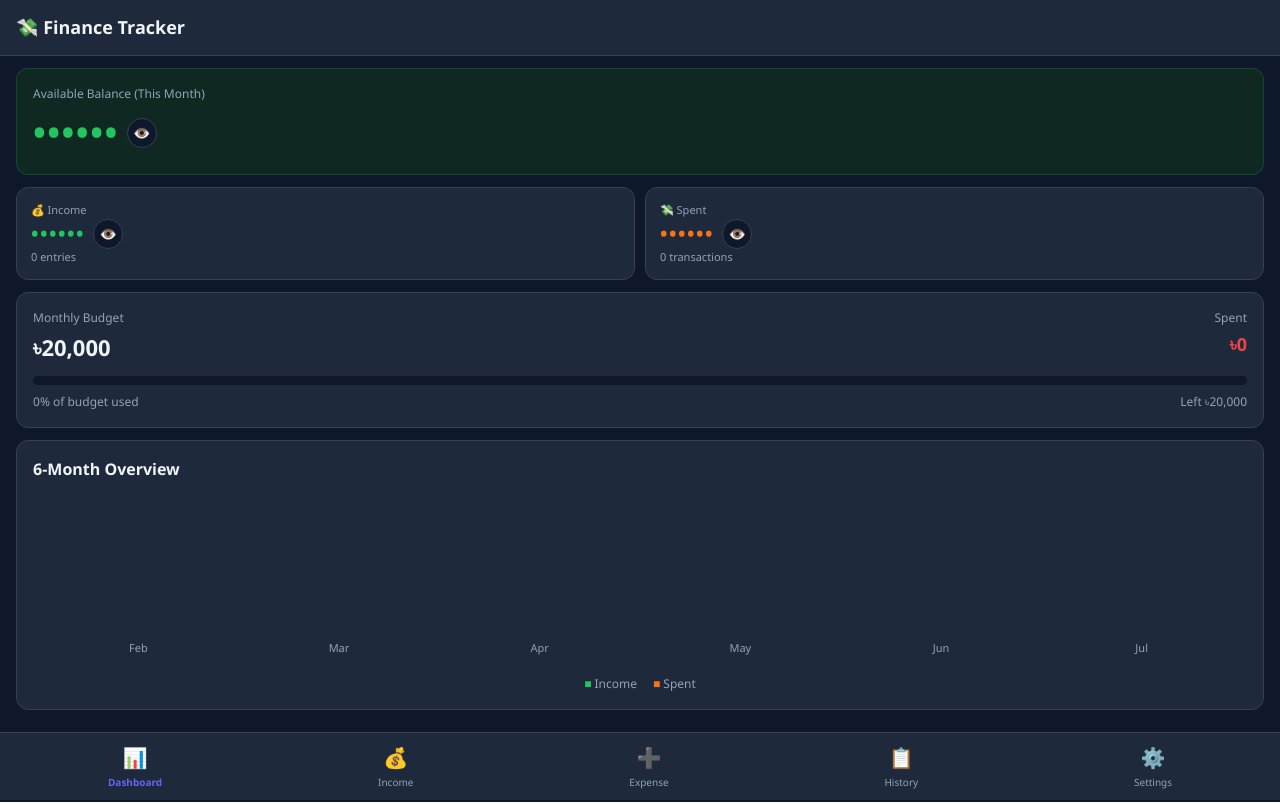
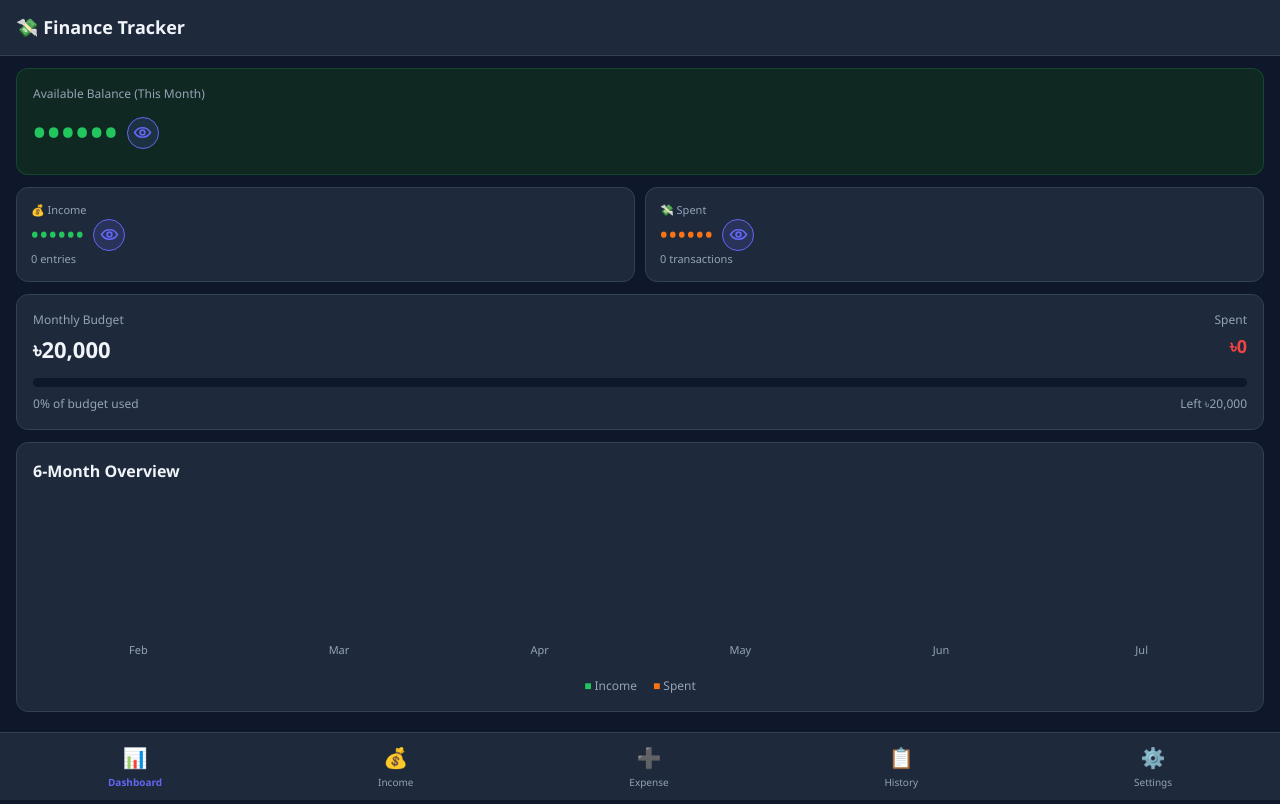
Before and after one commit to Aryamuh-ynah/Personal-Finance-Tracker, a React (Create React App) app: page / in a window 1280 px wide. Built offline with nearby package versions, Linux system fonts and the light colour scheme.

Commit message:
Use theme-colored eye icon for hidden amounts

```diff
--- a/src/App.css
+++ b/src/App.css
@@ -229,6 +229,27 @@
 .appearance-toggle:hover {
   filter: brightness(1.08);
 }
+/* Amount eye button styles */
+.amount-eye-btn {
+  width: 32px;
+  height: 32px;
+  border-radius: 999px;
+  border: 1px solid var(--primary);
+  background: var(--primary-soft);
+  color: var(--primary);
+  display: flex;
+  align-items: center;
+  justify-content: center;
+  cursor: pointer;
+  flex-shrink: 0;
+  transition: 0.15s ease;
+}
+
+.amount-eye-btn:hover {
+  filter: brightness(1.12);
+  transform: scale(1.04);
+}
+/* Theme selection styles */
 
 .theme-grid {
   @apply grid grid-cols-1 gap-3;
--- a/src/components/Dashboard.js
+++ b/src/components/Dashboard.js
@@ -50,29 +50,30 @@ function HiddenAmount({
 
       <button
         type="button"
+        className="amount-eye-btn"
         onClick={(e) => {
           e.stopPropagation();
           setVisible(true);
         }}
-        style={{
-          border: "1px solid var(--border-color)",
-          background: "var(--input-bg)",
-          color: "var(--text-muted)",
-          borderRadius: 999,
-          width: 30,
-          height: 30,
-          display: "flex",
-          alignItems: "center",
-          justifyContent: "center",
-          cursor: "pointer",
-          fontSize: 14,
-          flexShrink: 0,
-        }}
         aria-label="Show amount"
         title="Show amount"
       >
-        👁️
+        <svg
+          width="19"
+          height="19"
+          viewBox="0 0 24 24"
+          fill="none"
+          stroke="currentColor"
+          strokeWidth="2.2"
+          strokeLinecap="round"
+          strokeLinejoin="round"
+          aria-hidden="true"
+        >
+          <path d="M2 12s3.5-6 10-6 10 6 10 6-3.5 6-10 6S2 12 2 12Z" />
+          <circle cx="12" cy="12" r="3" />
+        </svg>
       </button>
+
     </div>
   );
 }
```
